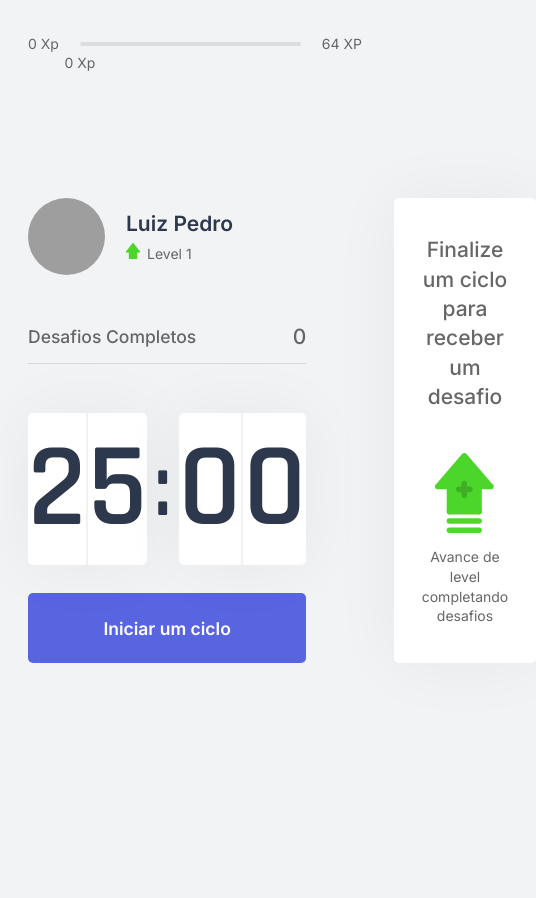
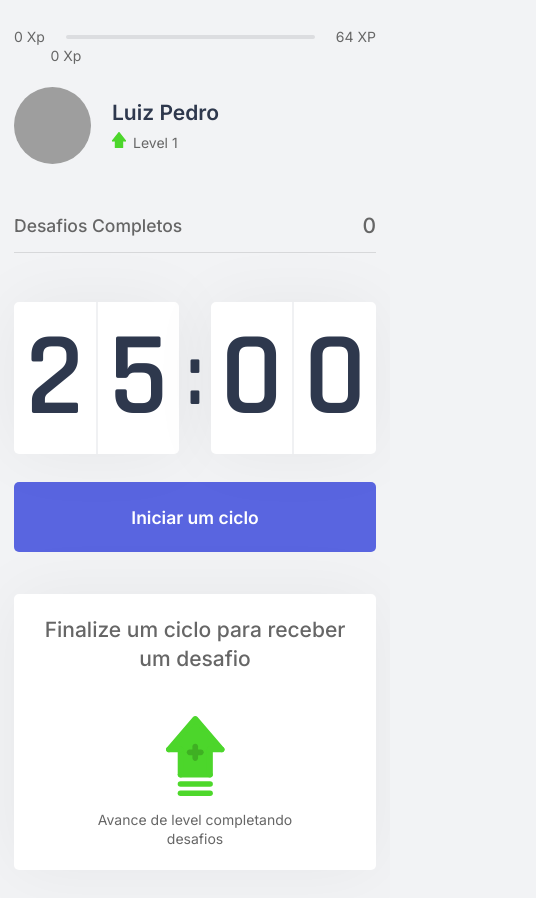
Before and after one commit to LuizPedroSM/moveit, a Next.js app: page / in a window 390 px wide. Shown: the whole page, 536 px wide, since content can reach past the window. Before the commit the page ends 844 px from the top, so only its background shows below. Built offline with nearby package versions, Linux system fonts and the light colour scheme; grey boxes are pictures that could not be loaded.

Commit message:
Add readme and mobile css

```diff
--- a/src/components/Countdown.tsx
+++ b/src/components/Countdown.tsx
@@ -38,7 +38,7 @@ const Countdown: React.FC = () => {
       {hasFinished ? (
         <button disabled className={styles.countdownButton}>
           Ciclo Encerrado
-          <img src="icons/level.svg" alt="Level" />
+          <img src="icons/check-circle.svg" alt="Level" />
         </button>
       ) : (
         <>
--- a/src/styles/components/ChallengeBox.module.css
+++ b/src/styles/components/ChallengeBox.module.css
@@ -47,6 +47,7 @@
   font-size: 1.25rem;
   padding: 0 2rem 1.5rem;
   border-bottom: 1px solid var(--gray-line);
+  margin-bottom: 1rem;
 }
 .challengeActive main {
   flex: 1;
@@ -66,6 +67,7 @@
   line-height: 1.5;
 }
 .challengeActive footer {
+  margin-top: 1rem;
   display: grid;
   grid-template-columns: 1fr 1fr;
   gap: 1rem;
--- a/src/styles/pages/Home.module.css
+++ b/src/styles/pages/Home.module.css
@@ -1,5 +1,5 @@
 .container {
-  height: 100vh;
+  min-height: 100vh;
   max-width: 992px;
   margin: 0 auto;
   padding: 2.5rem 2rem;
@@ -16,3 +16,14 @@
   gap: 6.25rem;
   align-content: center;
 }
+
+@media (max-width: 720px) {
+  .container {
+    padding: 2rem 1rem;
+  }
+  .container section{
+    margin-top: 3rem;
+    grid-template-columns: 1fr;
+    gap: 3rem;
+  }
+}
```
Also changed, not shown: public/icons/check-circle.svg (added), 1 other file (tests, documents, lock files or other folders).
